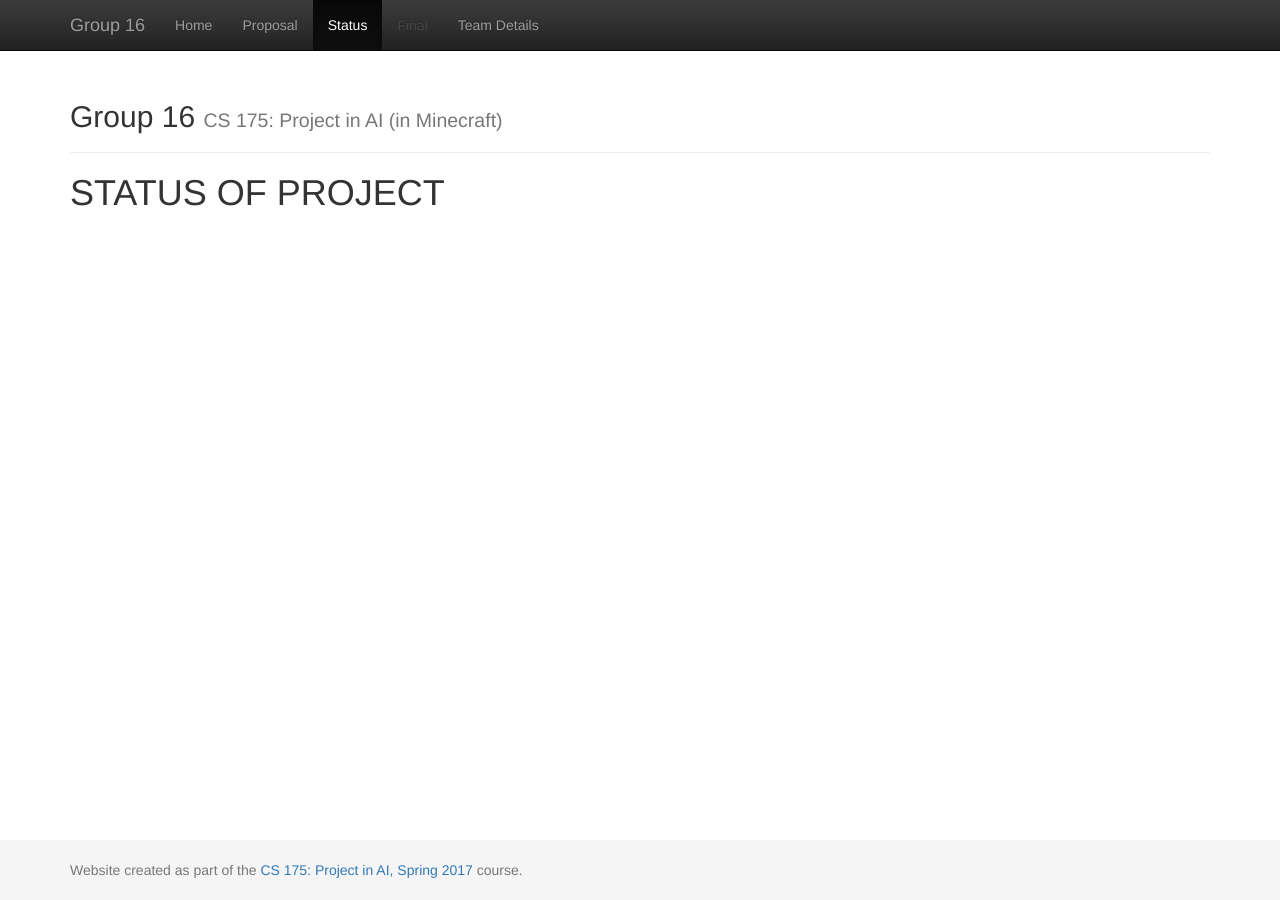
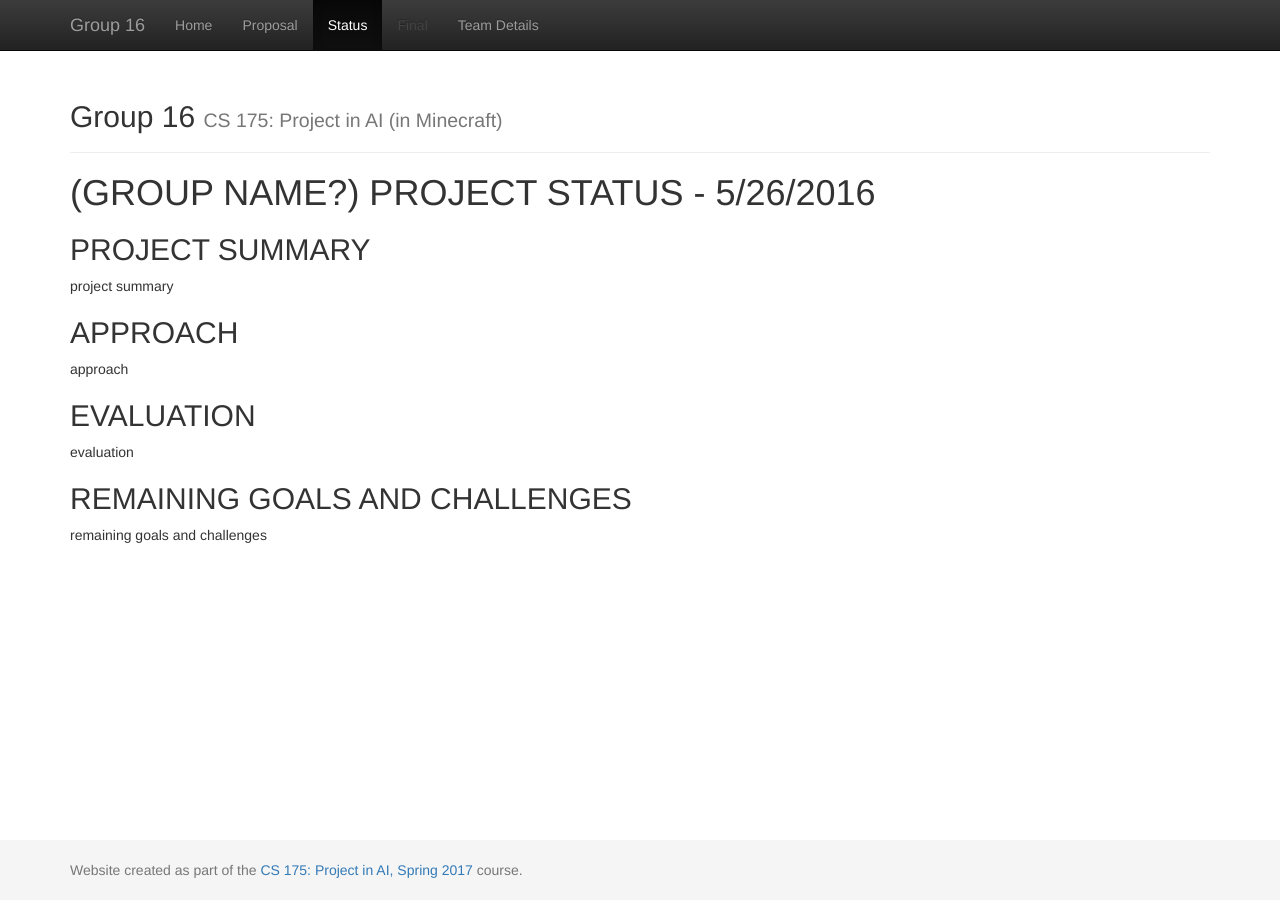
Before and after one commit to becamorin20/Group-16, a Jekyll site: the page built from docs/status.md, in a window 1280 px wide. Built offline with Jekyll 4.4.1, drawn with Linux system fonts in a browser that asks for light colours.

Commit message:
Update status.md

```diff
--- a/docs/status.md
+++ b/docs/status.md
@@ -3,4 +3,16 @@ layout: default
 title: Status
 ---
 
-# STATUS OF PROJECT
+# (GROUP NAME?) PROJECT STATUS - 5/26/2016
+
+## PROJECT SUMMARY
+project summary
+
+## APPROACH
+approach
+
+## EVALUATION
+evaluation
+
+## REMAINING GOALS AND CHALLENGES
+remaining goals and challenges
```
